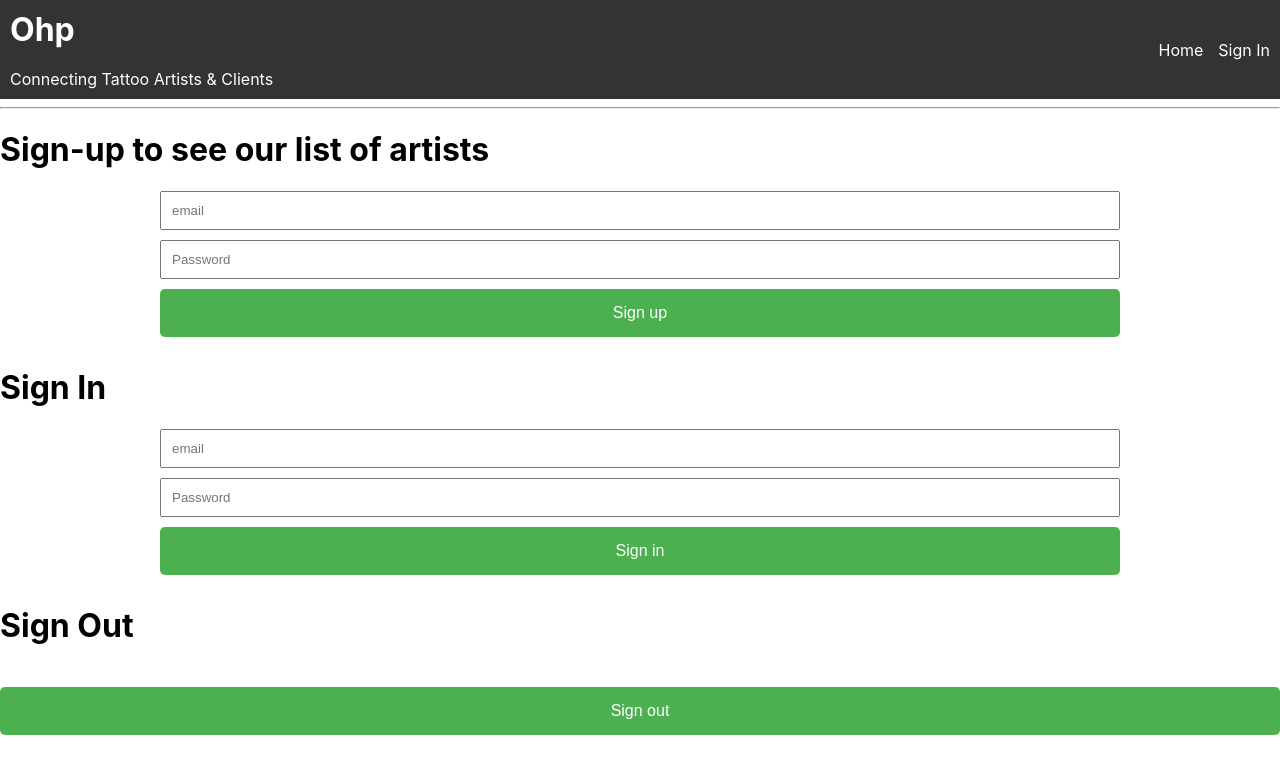
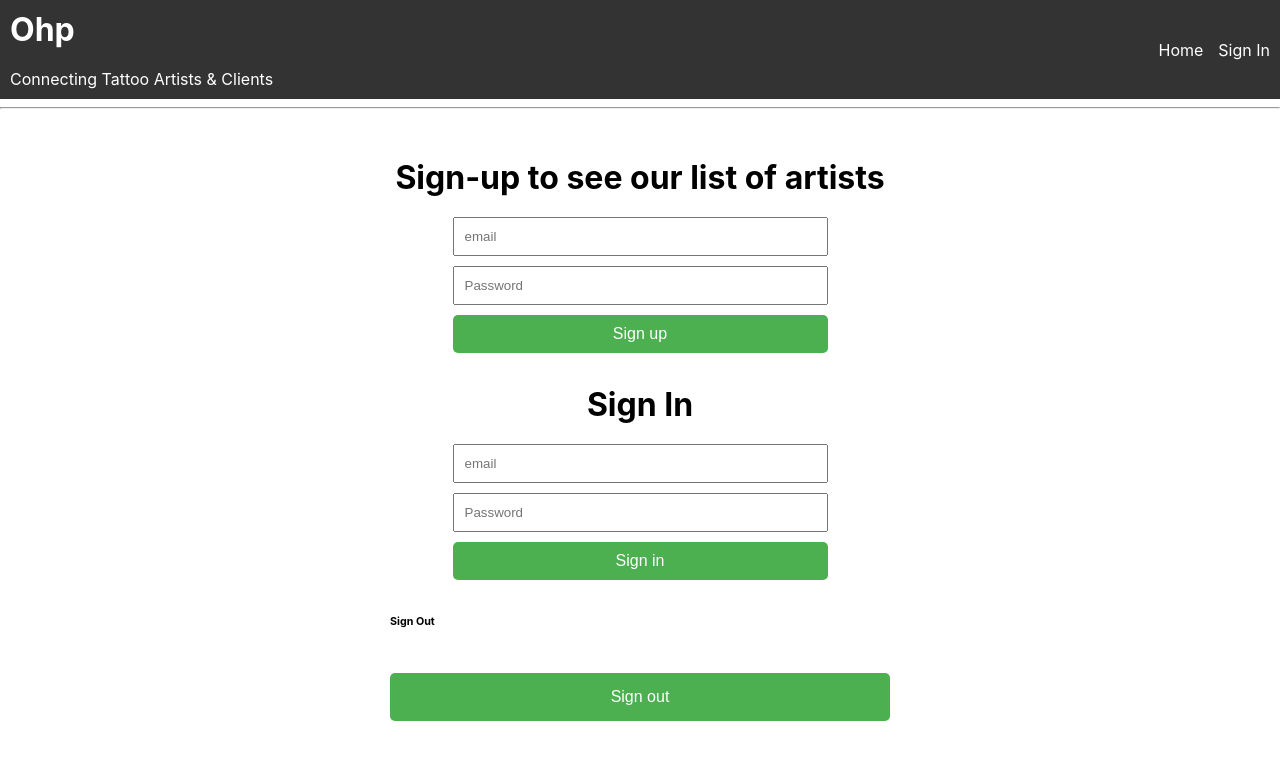
Before and after one commit to Schmelzberry/Capstone, a React (Create React App) app: page /sign-in in a window 1280 px wide. Shown: the top 774 px of the page. Built offline with nearby package versions, Linux system fonts and the light colour scheme; no server answers.

Commit message:
style sign in page

```diff
--- a/src/components/SignIn.js
+++ b/src/components/SignIn.js
@@ -45,41 +45,29 @@ function SignIn() {
   }
   return (
     <React.Fragment>
-      <h1>Sign-up to see our list of artists</h1>
+      <div className="auth-form-container">
+        <h1 className="auth-form-title">Sign-up to see our list of artists</h1>
         {/* Error message, initially set to null to not show inherently show in form */}
         {signUpSuccess}
-      <form onSubmit={doSignUp}>
-        <input
-        type="text"
-        name="email"
-        placeholder="email"
-        />
-        <input
-        type="password"
-        name="password"
-        placeholder="Password"
-        />
+        <form className="auth-form" onSubmit={doSignUp}>
+          <input type="text" name="email" placeholder="email" />
+          <input type="password" name="password" placeholder="Password" />
           <button type="submit">Sign up</button>
         </form>
 
-      <h1>Sign In</h1>
+        <h1 className="auth-form-title">Sign In</h1>
         {signInSuccess}
-      <form onSubmit={doSignIn}>
-        <input
-          type='text'
-          name='signinEmail'
-          placeholder='email' />
-        <input
-          type='password'
-          name='signinPassword'
-          placeholder='Password' />
-        <button type='submit'>Sign in</button>
+        <form className="auth-form" onSubmit={doSignIn}>
+          <input type="text" name="signinEmail" placeholder="email" />
+          <input type="password" name="signinPassword" placeholder="Password" />
+          <button type="submit">Sign in</button>
         </form>
 
-      <h1>Sign Out</h1>
+        <h6 className="signOut">Sign Out</h6>
         {signOutSuccess}
         <br />
         <button onClick={doSignOut}>Sign out</button>
+      </div>
     </React.Fragment>
   );
 }
--- a/src/index.css
+++ b/src/index.css
@@ -86,3 +86,39 @@ button {
   color: white; /* Add your desired link text color */
   text-decoration: none;
 }
+
+.auth-form-container {
+  max-width: 500px;
+  margin: 0 auto;
+  padding: 20px;
+}
+
+.auth-form-title {
+  text-align: center;
+  margin-bottom: 20px;
+}
+
+.auth-form {
+  display: flex;
+  flex-direction: column;
+}
+
+.auth-form input {
+  margin-bottom: 10px;
+  padding: 10px;
+  box-sizing: border-box;
+}
+
+.auth-form button {
+  width: 100%;
+  padding: 10px;
+  background-color: #4caf50;
+  color: white;
+  border: none;
+  border-radius: 5px;
+  cursor: pointer;
+}
+
+.auth-form button:hover {
+  background-color: #45a049;
+}
```
Lines whose indentation alone changed are shown as unchanged.
